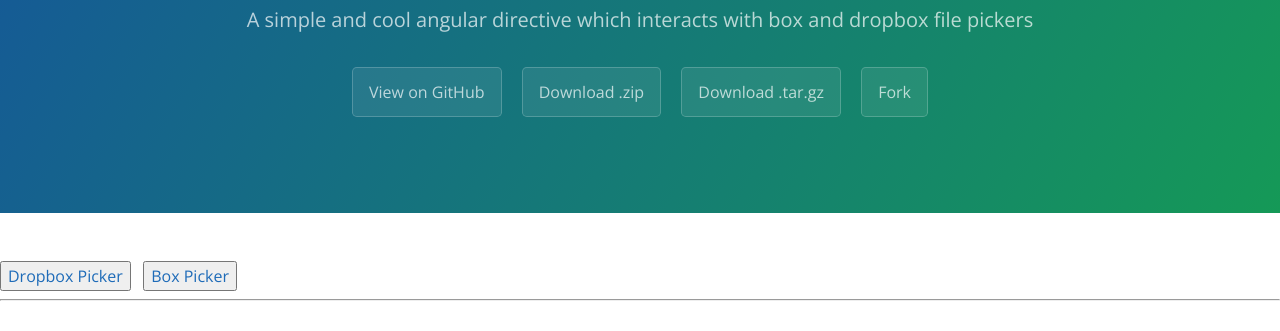
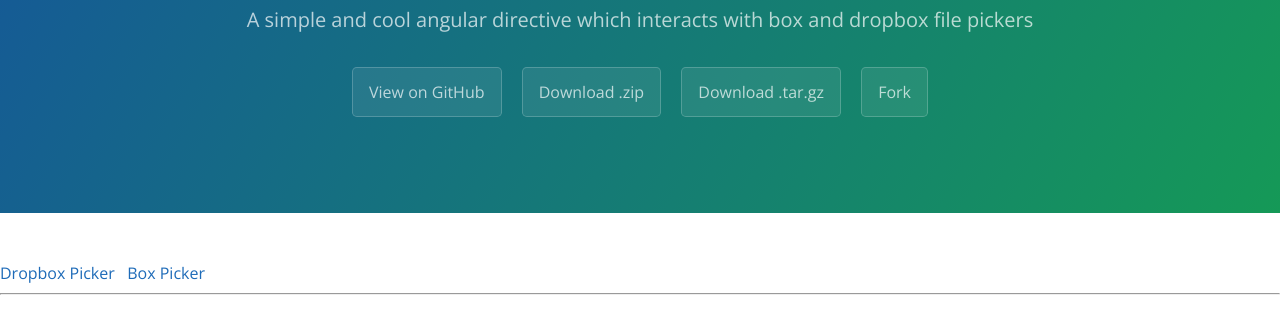
Before and after one commit to geojacobm6/angular-dropbox-box-picker, a plain HTML site: page index.html in a window 1280 px wide. Shown: the part 170-501 px from the top of the page. Drawn offline with nearby package versions, Linux system fonts and the light colour scheme.

Commit message:
Update index.html

```diff
--- a/index.html
+++ b/index.html
@@ -21,8 +21,8 @@
       </section>
       </br></br>
       <section class="page">
-         <button type="button"><a class=" btn-primary" href="javascript:;" drop-box-picker dbpicker-files="dpfiles">Dropbox Picker</a></button>&nbsp;&nbsp;
-         <button type="button"><a class=" btn-primary" href="javascript:;" box-picker boxpicker-files="boxfiles">Box Picker</a></button>
+         <a class=" btn-primary" href="javascript:;" drop-box-picker dbpicker-files="dpfiles">Dropbox Picker</a>&nbsp;&nbsp;
+         <a class=" btn-primary" href="javascript:;" box-picker boxpicker-files="boxfiles">Box Picker</a>
          </br>
          <div>
             <div class="container col-sm-12">
```
